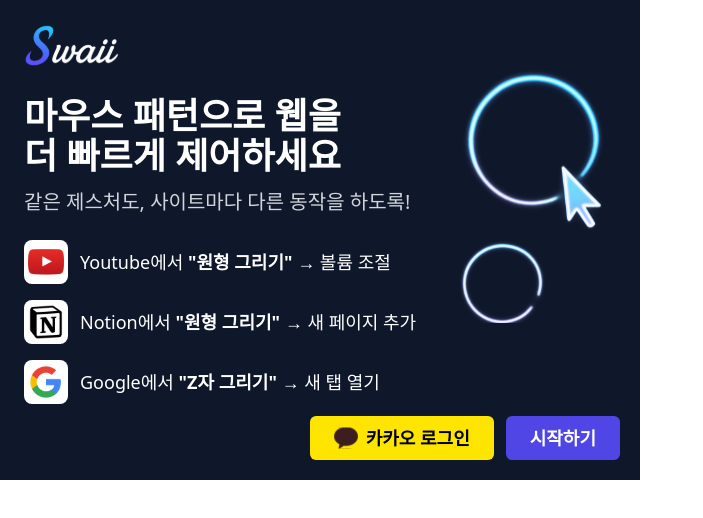
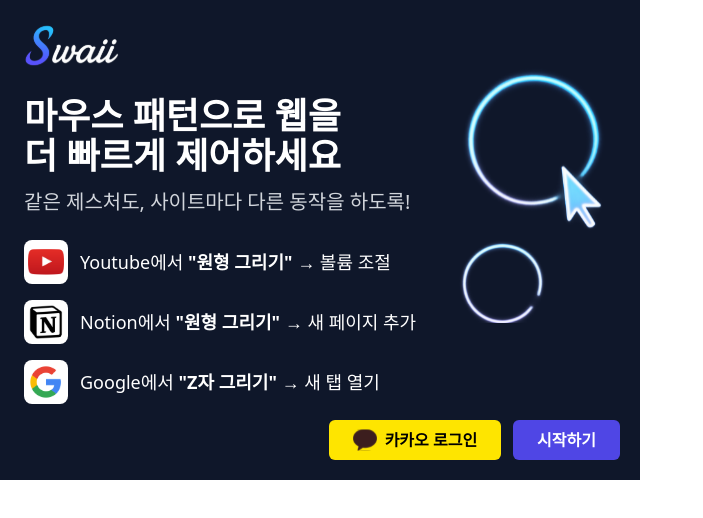
Before and after one commit to Eun0713/swaii-extension, a React (Vite) app: page /#/ in a window 1280 px wide. Shown: the top 518 px of the page, without its empty margins (0-703 px from the left). Built offline with nearby package versions, Linux system fonts and the light colour scheme.

Commit message:
style: lg 버튼 사이즈의 텍스트 크기 base로 수정

```diff
--- a/src/components/common/Button.jsx
+++ b/src/components/common/Button.jsx
@@ -21,7 +21,7 @@ const Button = ({
   const sizes = {
     sm: "text-sm px-3 py-1",
     md: "text-base px-4 py-1",
-    lg: "text-lg px-6 py-2",
+    lg: "text-base px-6 py-2",
   };
 
   return (
```
